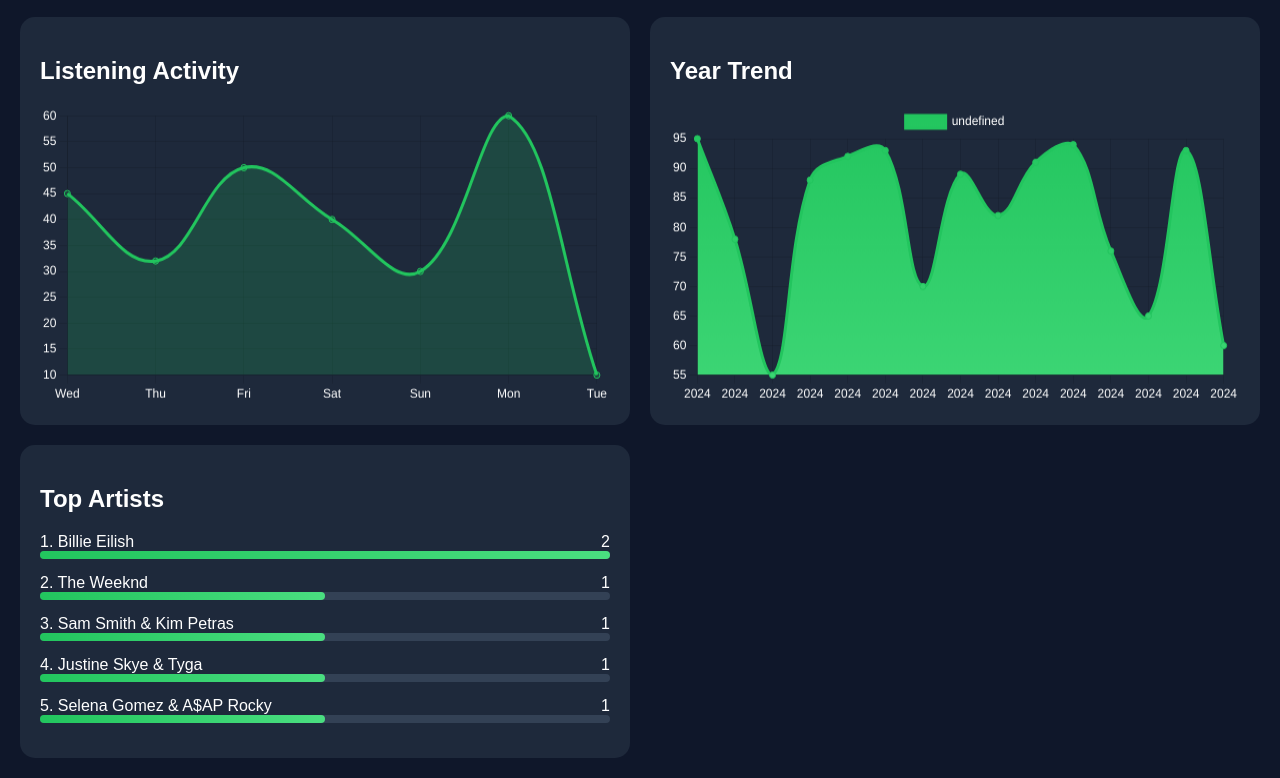
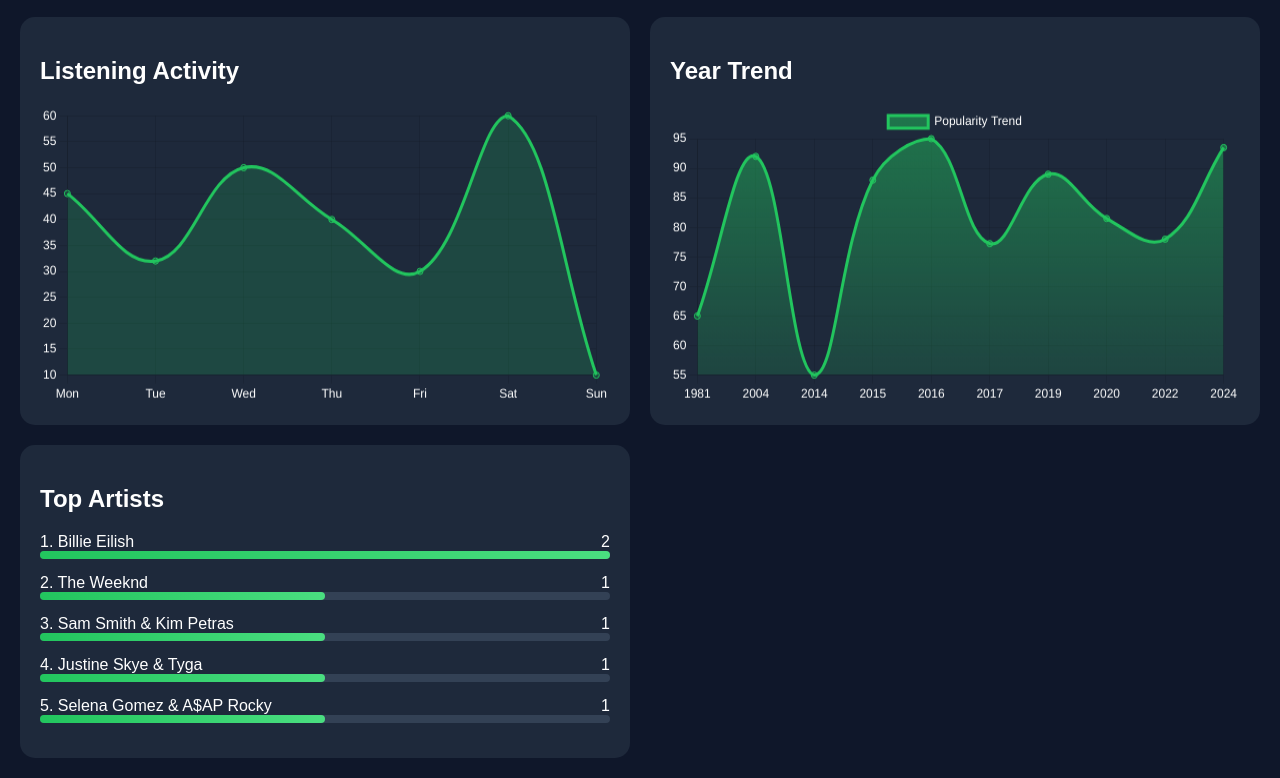
Before and after one commit to Samiksha22911/Spotify-Clone, a plain HTML site: page analyse.html in a window 1280 px wide. Shown: the part 773-1551 px from the top of the page. Drawn offline with nearby package versions, Linux system fonts and the light colour scheme.

Commit message:
Added Seperate pages for javascript and css for analyse Web page

```diff
--- a/analyse.html
+++ b/analyse.html
@@ -4,83 +4,10 @@
 <meta charset="UTF-8">
 <title>Music Analytics Dashboard</title>
 <script src="https://cdn.jsdelivr.net/npm/chart.js"></script>
-
-<style>
-body {
-  margin: 0;
-  font-family: Arial;
-  background: #0f172a;
-  color: white;
-}
-
-h1 {
-  text-align: center;
-  padding: 20px;
-}
-
-/* STATS */
-.stats {
-  display: grid;
-  grid-template-columns: repeat(4, 1fr);
-  gap: 20px;
-  padding: 20px;
-}
-
-.stat-card {
-  background: #1e293b;
-  padding: 20px;
-  border-radius: 12px;
-  transition: 0.3s;
-}
-
-.stat-card:hover {
-  transform: scale(1.05);
-}
-
-/* GRID */
-.dashboard {
-  display: grid;
-  grid-template-columns: repeat(2, 1fr);
-  gap: 20px;
-  padding: 20px;
-}
-
-.card {
-  background: #1e293b;
-  padding: 20px;
-  border-radius: 15px;
-}
-
-canvas {
-  width: 100% !important;
-  height: 300px !important;
-}
-
-/* PROGRESS BAR */
-.bar {
-  width: 100%;
-  height: 8px;
-  background: #334155;
-  border-radius: 10px;
-}
-
-a{
-  text-align: center;
-  color: white;
-}
-
-.fill {
-  height: 100%;
-  background: linear-gradient(90deg, #22c55e, #4ade80);
-  border-radius: 10px;
-  width: 0%;
-  transition: width 1s ease;
-}
-</style>
+<link rel="stylesheet" href="styles.css">
 </head>
 
 <body>
-
 <h1>Music Analytics Dashboard</h1>
 <a href="index.html"><h3>Home Page</h3></a>
 
@@ -120,141 +47,6 @@ a{
 
 </div>
 
-<script>
-Chart.defaults.color = "white";
-
-fetch("data.json")
-.then(res => res.json())
-.then(data => {
-
-  console.log("DATA:", data); // debug
-
-  // SAFETY CHECKS
-  if (!data.top_songs || !data.top_artists || !data.pop_dist) {
-    alert("❌ Data format issue. Check data.json");
-    return;
-  }
-
-  //  GRADIENTS
-  const ctx = document.getElementById("songChart").getContext("2d");
-  const gradientPink = ctx.createLinearGradient(0,0,400,0);
-  gradientPink.addColorStop(0, "#ec4899");
-  gradientPink.addColorStop(1, "#8b5cf6");
-
-  const ctx2 = document.getElementById("yearChart").getContext("2d");
-  const gradientGreen = ctx2.createLinearGradient(0,0,0,400);
-  gradientGreen.addColorStop(0, "#22c55e");
-  gradientGreen.addColorStop(1, "#4ade80");
-
-  // STATS
-  document.getElementById("totalSongs").textContent = data.top_songs.length;
-  document.getElementById("topArtist").textContent = Object.keys(data.top_artists)[0];
-
-  const avg = data.top_songs.reduce((a,b)=>a+b.popularity,0)/data.top_songs.length;
-  document.getElementById("avgPop").textContent = avg.toFixed(1);
-
-  document.getElementById("explicitCount").textContent =
-    data.top_songs.filter(s => s.is_explicit === true).length;
-
-  // MOST PLAYED SONGS
-  new Chart(document.getElementById("songChart"), {
-    type: "bar",
-    data: {
-      labels: data.top_songs.map(s => s.song),
-      datasets: [{
-        data: data.top_songs.map(s => s.popularity),
-        backgroundColor: gradientGreen,
-        borderRadius: 10
-      }]
-    },
-    options: {
-      indexAxis: 'y',
-      plugins: { legend: { display: false } }
-    }
-  });
-
-  // DONUT
-  new Chart(document.getElementById("popChart"), {
-    type: "doughnut",
-    data: {
-      labels: Object.keys(data.pop_dist),
-      datasets: [{
-        data: Object.values(data.pop_dist),
-        backgroundColor: ["#3b82f6","#06b6d4","#22c55e","#facc15","#ef4444"]
-      }]
-    },
-    options: { cutout: "70%" }
-  });
-
-  // ACTIVITY
-  new Chart(document.getElementById("activityChart"), {
-    type: "line",
-    data: {
-      labels: ["Wed","Thu","Fri","Sat","Sun","Mon","Tue"],
-      datasets: [{
-        data: [45,32,50,40,30,60,10],
-        borderColor: "#22c55e",
-        backgroundColor: "rgba(34,197,94,0.2)",
-        fill: true,
-        tension: 0.4
-      }]
-    },
-    options: { plugins: { legend: { display: false } } }
-  });
-
-  //  YEAR TREND
-  if (data.year_trend && Array.isArray(data.year_trend)) {
-    new Chart(document.getElementById("yearChart"), {
-      type: "line",
-      data: {
-        labels: data.year_trend.map(i => i.year),
-        datasets: [{
-          data: data.year_trend.map(i => i.popularity),
-          borderColor: "#22c55e",
-          backgroundColor: gradientGreen,
-          fill: true,
-          tension: 0.4
-        }]
-      }
-    });
-  }
-
-  //  TOP ARTISTS
-  const container = document.getElementById("artistList");
-  container.innerHTML = "";
-
-  const max = Math.max(...Object.values(data.top_artists));
-
-  Object.entries(data.top_artists).forEach(([name, value], index) => {
-
-    const percent = (value / max) * 100;
-
-    const div = document.createElement("div");
-    div.innerHTML = `
-      <div style="margin-bottom:15px;">
-        <div style="display:flex; justify-content:space-between;">
-          <span>${index+1}. ${name}</span>
-          <span>${value}</span>
-        </div>
-        <div class="bar">
-          <div class="fill"></div>
-        </div>
-      </div>
-    `;
-
-    container.appendChild(div);
-
-    setTimeout(() => {
-      div.querySelector(".fill").style.width = percent + "%";
-    }, index * 200);
-  });
-
-})
-.catch(err => {
-  console.error(err);
-  alert("❌ Failed to load data.json");
-});
-</script>
-
+<script src="analyse.js"></script>
 </body>
 </html>
--- /dev/null
+++ b/analyse.js
@@ -0,0 +1,149 @@
+Chart.defaults.color = "white";
+
+fetch("data.json")
+.then(res => res.json())
+.then(data => {
+
+  console.log("DATA:", data); // debug
+
+  // SAFETY CHECKS
+  if (!data.top_songs || !data.top_artists || !data.pop_dist) {
+    alert("Data format issue. Check data.json");
+    return;
+  }
+
+  //  GRADIENTS
+  const ctx = document.getElementById("songChart").getContext("2d");
+  const gradientPink = ctx.createLinearGradient(0,0,400,0);
+  gradientPink.addColorStop(0, "#ec4899");
+  gradientPink.addColorStop(1, "#8b5cf6");
+
+  const ctx2 = document.getElementById("yearChart").getContext("2d");
+  const gradientGreen = ctx2.createLinearGradient(0,0,0,400);
+  gradientGreen.addColorStop(0, "#22c55e");
+  gradientGreen.addColorStop(1, "#4ade80");
+
+  // STATS
+  document.getElementById("totalSongs").textContent = data.top_songs.length;
+  document.getElementById("topArtist").textContent = Object.keys(data.top_artists)[0];
+
+  const avg = data.top_songs.reduce((a,b)=>a+b.popularity,0)/data.top_songs.length;
+  document.getElementById("avgPop").textContent = avg.toFixed(1);
+
+  document.getElementById("explicitCount").textContent =
+    data.top_songs.filter(s => s.is_explicit === true).length;
+
+  // MOST PLAYED SONGS
+  new Chart(document.getElementById("songChart"), {
+    type: "bar",
+    data: {
+      labels: data.top_songs.map(s => s.song),
+      datasets: [{
+        data: data.top_songs.map(s => s.popularity),
+        backgroundColor: gradientGreen,
+        borderRadius: 10
+      }]
+    },
+    options: {
+      indexAxis: 'y',
+      plugins: { legend: { display: false } }
+    }
+  });
+
+  // DONUT
+  new Chart(document.getElementById("popChart"), {
+    type: "doughnut",
+    data: {
+      labels: Object.keys(data.pop_dist),
+      datasets: [{
+        data: Object.values(data.pop_dist),
+        backgroundColor: ["#3b82f6","#06b6d4","#22c55e","#facc15","#ef4444"]
+      }]
+    },
+    options: { cutout: "70%" }
+  });
+
+  // ACTIVITY
+  new Chart(document.getElementById("activityChart"), {
+    type: "line",
+    data: {
+      labels: ["Mon","Tue","Wed","Thu" , "Fri", "Sat", "Sun"],
+      datasets: [{
+        data: [45,32,50,40,30,60,10],
+        borderColor: "#22c55e",
+        backgroundColor: "rgba(34,197,94,0.2)",
+        fill: true,
+        tension: 0.4
+      }]
+    },
+    options: { plugins: { legend: { display: false } } }
+  });
+
+// YEAR TREND
+if (data.year_trend && Array.isArray(data.year_trend)) {
+
+  const ctx = document.getElementById("yearChart").getContext("2d");
+
+  // CREATE GRADIENT (IMPORTANT FIX)
+  const gradientGreen = ctx.createLinearGradient(0, 0, 0, 400);
+  gradientGreen.addColorStop(0, "rgba(34, 197, 94, 0.5)");
+  gradientGreen.addColorStop(1, "rgba(34, 197, 94, 0)");
+
+  new Chart(ctx, {
+    type: "line",
+    data: {
+      labels: data.year_trend.map(i => i.year),
+      datasets: [{
+        label: "Popularity Trend",
+        data: data.year_trend.map(i => i.popularity),
+        borderColor: "#22c55e",
+        backgroundColor: gradientGreen,
+        fill: true,
+        tension: 0.4,
+        pointRadius: 3
+      }]
+    },
+    options: {
+      responsive: true,
+      plugins: {
+        legend: { display: true }
+      }
+    }
+  });
+}
+
+  //  TOP ARTISTS
+  const container = document.getElementById("artistList");
+  container.innerHTML = "";
+
+  const max = Math.max(...Object.values(data.top_artists));
+
+  Object.entries(data.top_artists).forEach(([name, value], index) => {
+
+    const percent = (value / max) * 100;
+
+    const div = document.createElement("div");
+    div.innerHTML = `
+      <div style="margin-bottom:15px;">
+        <div style="display:flex; justify-content:space-between;">
+          <span>${index+1}. ${name}</span>
+          <span>${value}</span>
+        </div>
+        <div class="bar">
+          <div class="fill"></div>
+        </div>
+      </div>
+    `;
+
+    container.appendChild(div);
+
+    setTimeout(() => {
+      div.querySelector(".fill").style.width = percent + "%";
+    }, index * 200);
+  });
+
+})
+.catch(err => {
+  console.error(err);
+  alert("Failed to load data.json");
+});
--- a/data.json
+++ b/data.json
@@ -107,64 +107,44 @@
     },
     "year_trend": [
         {
-            "year": 2024,
-            "popularity": 95
+            "year": 1981,
+            "popularity": 65.0
+        },
+        {
+            "year": 2004,
+            "popularity": 92.0
+        },
+        {
+            "year": 2014,
+            "popularity": 55.0
+        },
+        {
+            "year": 2015,
+            "popularity": 88.0
+        },
+        {
+            "year": 2016,
+            "popularity": 95.0
+        },
+        {
+            "year": 2017,
+            "popularity": 77.25
+        },
+        {
+            "year": 2019,
+            "popularity": 89.0
+        },
+        {
+            "year": 2020,
+            "popularity": 81.5
+        },
+        {
+            "year": 2022,
+            "popularity": 78.0
         },
         {
             "year": 2024,
-            "popularity": 78
-        },
-        {
-            "year": 2024,
-            "popularity": 55
-        },
-        {
-            "year": 2024,
-            "popularity": 88
-        },
-        {
-            "year": 2024,
-            "popularity": 92
-        },
-        {
-            "year": 2024,
-            "popularity": 93
-        },
-        {
-            "year": 2024,
-            "popularity": 70
-        },
-        {
-            "year": 2024,
-            "popularity": 89
-        },
-        {
-            "year": 2024,
-            "popularity": 82
-        },
-        {
-            "year": 2024,
-            "popularity": 91
-        },
-        {
-            "year": 2024,
-            "popularity": 94
-        },
-        {
-            "year": 2024,
-            "popularity": 76
-        },
-        {
-            "year": 2024,
-            "popularity": 65
-        },
-        {
-            "year": 2024,
-            "popularity": 93
-        },
-        {
-            "year": 2024,
-            "popularity": 60
+            "popularity": 93.5
         }
     ]
 }
--- /dev/null
+++ b/styles.css
@@ -0,0 +1,70 @@
+body {
+  margin: 0;
+  font-family: Arial;
+  background: #0f172a;
+  color: white;
+}
+
+h1 {
+  text-align: center;
+  padding: 20px;
+}
+
+/* STATS */
+.stats {
+  display: grid;
+  grid-template-columns: repeat(4, 1fr);
+  gap: 20px;
+  padding: 20px;
+}
+
+.stat-card {
+  background: #1e293b;
+  padding: 20px;
+  border-radius: 12px;
+  transition: 0.3s;
+}
+
+.stat-card:hover {
+  transform: scale(1.05);
+}
+
+/* GRID */
+.dashboard {
+  display: grid;
+  grid-template-columns: repeat(2, 1fr);
+  gap: 20px;
+  padding: 20px;
+}
+
+.card {
+  background: #1e293b;
+  padding: 20px;
+  border-radius: 15px;
+}
+
+canvas {
+  width: 100% !important;
+  height: 300px !important;
+}
+
+/* PROGRESS BAR */
+.bar {
+  width: 100%;
+  height: 8px;
+  background: #334155;
+  border-radius: 10px;
+}
+
+a{
+  text-align: center;
+  color: white;
+}
+
+.fill {
+  height: 100%;
+  background: linear-gradient(90deg, #22c55e, #4ade80);
+  border-radius: 10px;
+  width: 0%;
+  transition: width 1s ease;
+}
```
Also changed, not shown: script.js (+6 -8 lines), 2 other files.
